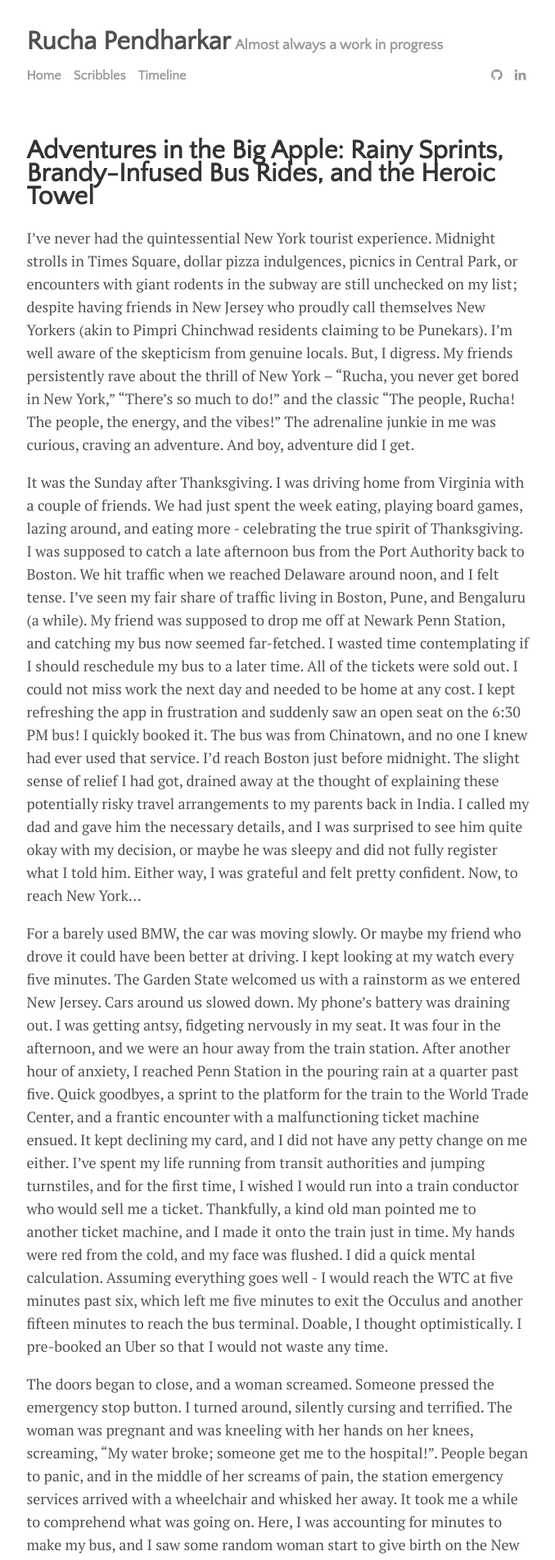
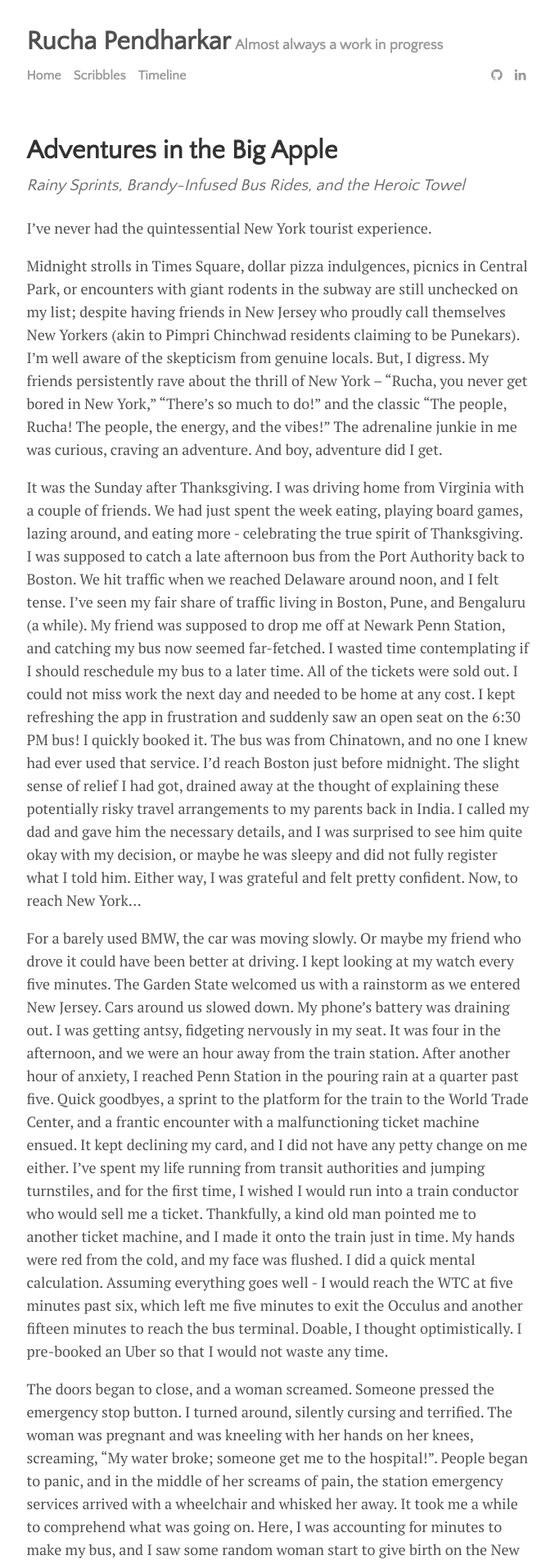
Before and after one commit to ruchapendharkar/ruchapendharkar.github.io, a Jekyll site: the page built from _posts/2023-11-26-adventures-in-the-big-apple.md, in a window 1280 px wide. Shown: the top 1903 px of the page at 82% size, without its empty margins (300-978 px from the left). Built offline with Jekyll 4.4.1, drawn with Linux system fonts in a browser that asks for light colours; some of the changed text lies outside the part shown.

Commit message:
Style changes

```diff
--- a/_data/settings.yml
+++ b/_data/settings.yml
@@ -21,8 +21,4 @@ pagination:
   next_page: 'Newer'
   previous_page: 'Older'
 
-sharing_button_prompt: 'Feel free to share!'
-
-related_posts: 'You may also enjoy:'
-
 post_date_prefix: 'Written on'
--- a/_layouts/post.html
+++ b/_layouts/post.html
@@ -5,6 +5,9 @@ layout: default
 <h1>
   {{ page.title }}
 </h1>
+{% if page.subtitle %}
+  <h2 class="post-subtitle">{{ page.subtitle }}</h2>
+{% endif %}
 {% if page.image %}
   <img src="{{ site.github.url }}/assets/img/{{ page.image }}">
 {% endif %}
--- a/_posts/2023-11-26-adventures-in-the-big-apple.md
+++ b/_posts/2023-11-26-adventures-in-the-big-apple.md
@@ -1,10 +1,13 @@
 ---
 layout: post
-title: "Adventures in the Big Apple: Rainy Sprints, Brandy-Infused Bus Rides, and the Heroic Towel"
+title: "Adventures in the Big Apple"
+subtitle: "Rainy Sprints, Brandy-Infused Bus Rides, and the Heroic Towel"
 date: 2023-11-26
 ---
 
-I’ve never had the quintessential New York tourist experience. Midnight strolls in Times Square, dollar pizza indulgences, picnics in Central Park, or encounters with giant rodents in the subway are still unchecked on my list; despite having friends in New Jersey who proudly call themselves New Yorkers (akin to Pimpri Chinchwad residents claiming to be Punekars). I'm well aware of the skepticism from genuine locals. But, I digress. My friends persistently rave about the thrill of New York – “Rucha, you never get bored in New York,” “There’s so much to do!” and the classic “The people, Rucha! The people, the energy, and the vibes!” The adrenaline junkie in me was curious, craving an adventure. And boy, adventure did I get.
+I’ve never had the quintessential New York tourist experience.
+
+Midnight strolls in Times Square, dollar pizza indulgences, picnics in Central Park, or encounters with giant rodents in the subway are still unchecked on my list; despite having friends in New Jersey who proudly call themselves New Yorkers (akin to Pimpri Chinchwad residents claiming to be Punekars). I'm well aware of the skepticism from genuine locals. But, I digress. My friends persistently rave about the thrill of New York – “Rucha, you never get bored in New York,” “There’s so much to do!” and the classic “The people, Rucha! The people, the energy, and the vibes!” The adrenaline junkie in me was curious, craving an adventure. And boy, adventure did I get.
 
 
 It was the Sunday after Thanksgiving. I was driving home from Virginia with a couple of friends. We had just spent the week eating, playing board games, lazing around, and eating more - celebrating the true spirit of Thanksgiving. I was supposed to catch a late afternoon bus from the Port Authority back to Boston. We hit traffic when we reached Delaware around noon, and I felt tense. I’ve seen my fair share of traffic living in Boston, Pune, and Bengaluru (a while). My friend was supposed to drop me off at Newark Penn Station, and catching my bus now seemed far-fetched. I wasted time contemplating if I should reschedule my bus to a later time. All of the tickets were sold out. I could not miss work the next day and needed to be home at any cost. I kept refreshing the app in frustration and suddenly saw an open seat on the 6:30 PM bus! I quickly booked it. The bus was from Chinatown, and no one I knew had ever used that service. I’d reach Boston just before midnight. The slight sense of relief I had got, drained away at the thought of explaining these potentially risky travel arrangements to my parents back in India. I called my dad and gave him the necessary details, and I was surprised to see him quite okay with my decision, or maybe he was sleepy and did not fully register what I told him. Either way, I was grateful and felt pretty confident. Now, to reach New York…
--- a/_sass/_base.scss
+++ b/_sass/_base.scss
@@ -8,6 +8,16 @@ body {
   color: $body-color;
   line-height: 1.75rem;
 }
+
+.post-subtitle {
+  font-size: 1.25rem;
+  font-weight: 400;
+  margin-top: -0.5rem;
+  margin-bottom: 1.5rem;
+  color: #666;
+  font-style: italic;
+}
+
 
 @media (max-width: $elements-responsive-width) {
   body {
```
